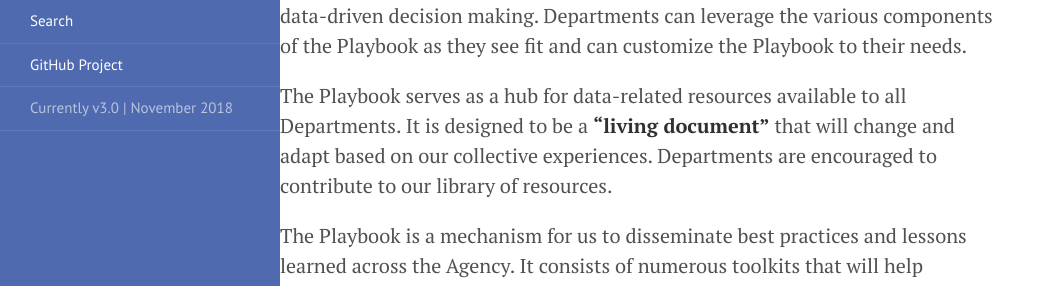
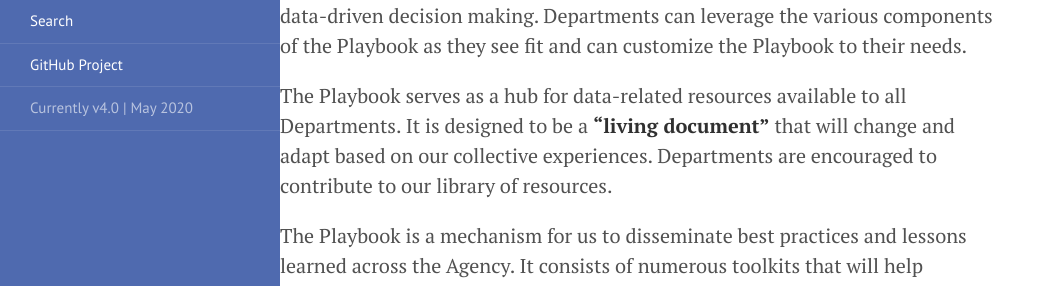
Before and after one commit to chhsdata/dataplaybook, a Jekyll site: the page built from index.md, in a window 1280 px wide. Shown: the part 475-761 px from the top of the page, without its empty margins (0-1055 px from the left). Built offline with Jekyll 4.4.1, drawn with Linux system fonts in a browser that asks for light colours; Markdown is read by kramdown in place of the engine named in the settings.

Commit message:
testing search2

```diff
--- a/_config.yml
+++ b/_config.yml
@@ -12,10 +12,15 @@ author:
   url:            https://twitter.com/chhsagency
 
 # Custom vars
-version:          3.0 | November 2018
+version:          4.0 | May 2020
 
 github:
   repo:           https://github.com/gellertnp/DataPlaybook
 
 # Google Analytics
 google_analytics: UA-56144207-2
+
+#search
+tipue_search:
+  include:
+    pages: true
--- a/_includes/head.html
+++ b/_includes/head.html
@@ -27,4 +27,14 @@
   {% include analytics.html %}
   {% endif %}
 
+<!-- Search -->
+  {% if page.tipue_search_active or layout.tipue_search_active %}
+    <link rel="stylesheet" href="{{ "/assets/tipuesearch/css/normalize.css" | relative_url }}">
+    <script src="https://ajax.googleapis.com/ajax/libs/jquery/3.1.1/jquery.min.js"></script>
+    <script src="{{ "/assets/tipuesearch/tipuesearch_content.js" | relative_url }}"></script>
+    <link rel="stylesheet" href="{{ "/assets/tipuesearch/css/tipuesearch.css" | relative_url }}">
+    <script src="{{ "/assets/tipuesearch/tipuesearch_set.js" | relative_url }}"></script>
+    <script src="{{ "/assets/tipuesearch/tipuesearch.min.js" | relative_url }}"></script>
+{% endif %}
+
 </head>
```
